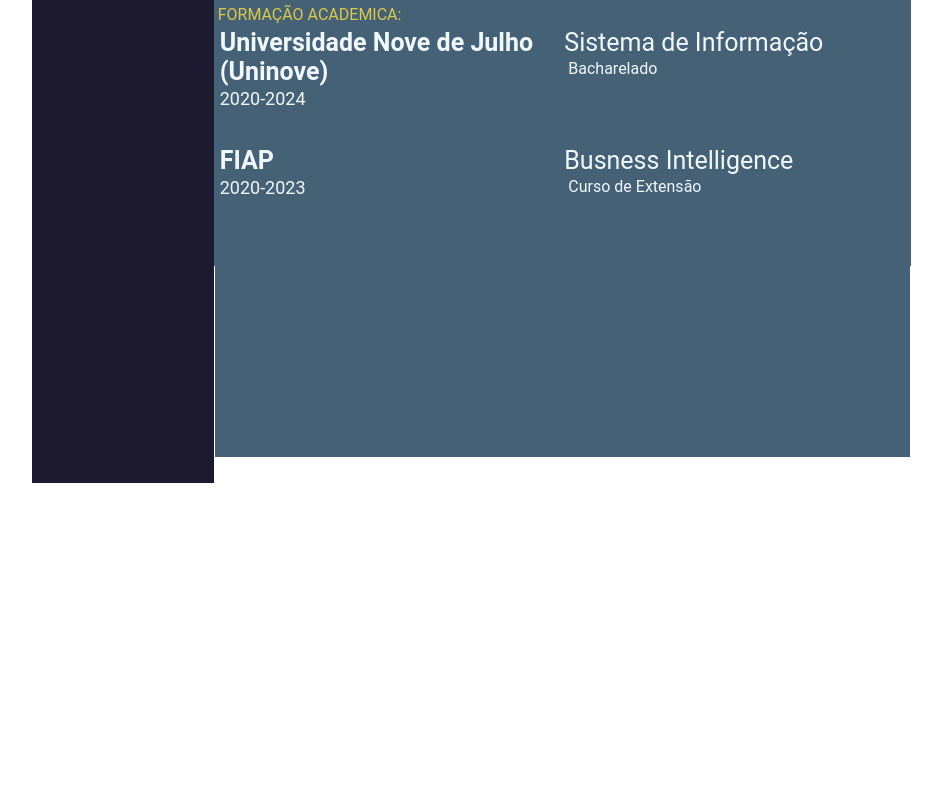
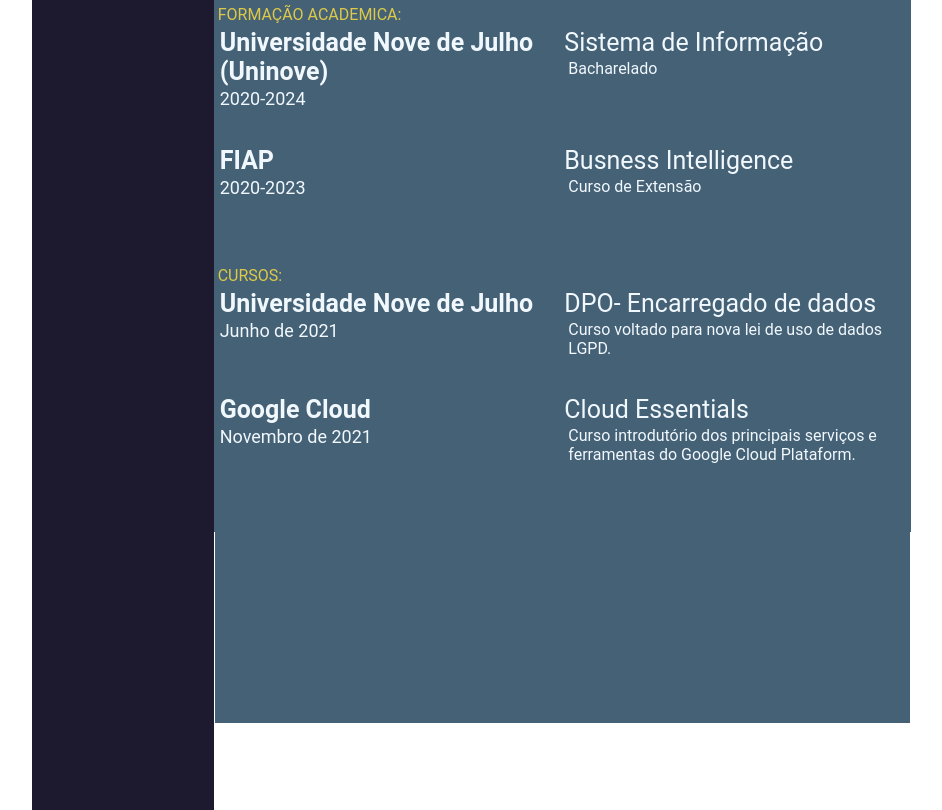
Before and after one commit to FernandaPavao/devweekgit.github.io, a plain HTML site: page index.html in a window 1280 px wide. Shown: the part 711-1521 px from the top of the page, without its empty margins (99-1041 px from the left). Before the commit the page ends 1194 px from the top, so only its background shows below. Drawn offline with Linux system fonts and the light colour scheme.

Commit message:
feat-add-cursos

```diff
--- a/index.html
+++ b/index.html
@@ -119,6 +119,33 @@
                         </div>
                     </div>
                 </section>
+                <section class="awards gap">
+                    <div class="right-title">CURSOS:</div>
+                    <div class="awards-contents">
+                        <div class="awards-left">
+                            <p class="awards-company-name">Universidade Nove de Julho</p>
+                            <p class="awards-time-period">Junho de 2021</p>
+                        </div>
+                        <div class="awards-right">
+                            <p class="awards-name">DPO- Encarregado de dados</p>
+                            <p class="awards-desc">
+                                Curso voltado para nova lei de uso de dados LGPD.
+                            </p>
+                        </div>
+                    </div>
+                    <div class="awards-contents">
+                        <div class="awards-left">
+                            <p class="awards-company-name">Google Cloud</p>
+                            <p class="awards-time-period">Novembro de 2021</p>
+                        </div>
+                        <div class="awards-right">
+                            <p class="awards-name">Cloud Essentials</p>
+                            <p class="awards-desc">
+                                Curso introdutório dos principais serviços e ferramentas do Google Cloud Plataform.
+                            </p>
+                        </div>
+                    </div>
+                </section>
             </section>
     </main>
 </body>
```
